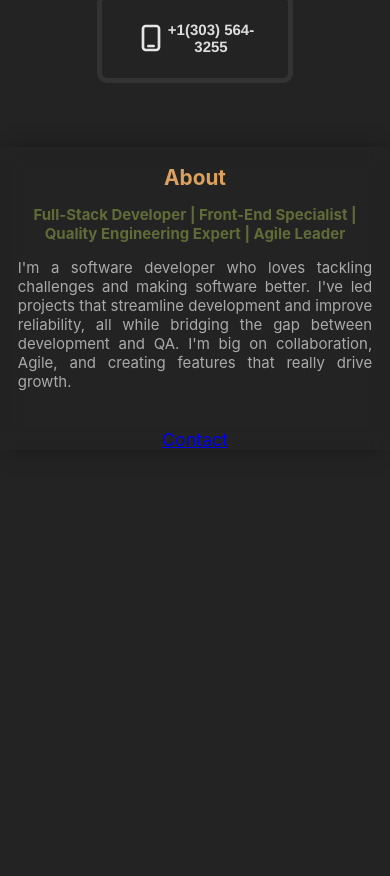
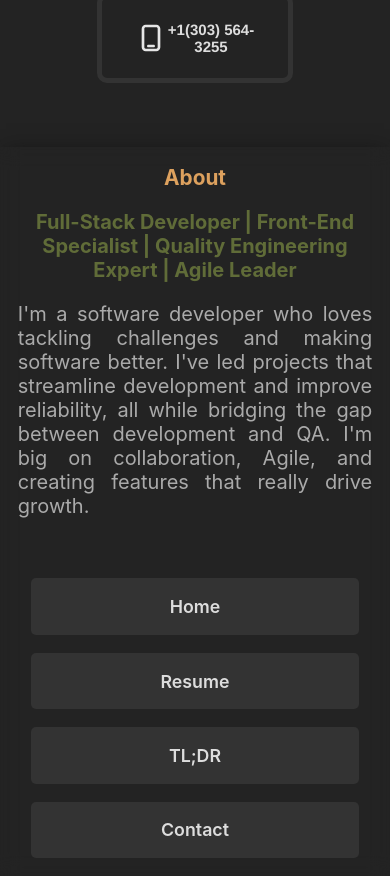
Before and after one commit to Alexbruce1/portfolio2024, a React (Create React App) app: page /contact in a window 390 px wide. Shown: the part 1526-2402 px from the top of the page. Before the commit the page ends 1994 px from the top, so only its background shows below. Built offline with nearby package versions, Linux system fonts and the light colour scheme.

Commit message:
Add some new footer nav links and styling

```diff
--- a/src/Components/Footer.css
+++ b/src/Components/Footer.css
@@ -99,41 +99,37 @@
     box-sizing: border-box;
   }
 
-  .footer-about p {
-    font-size: 15px;
-  }
-
   .footer-section {
     width: 100%;
     margin: auto;
   }
 
   .footer-contact * {
-    /* text-align: center;
-    padding: 0 10px;
-    display: flex;
-    flex-direction: column;
-    justify-content: space-between; */
-
-
     visibility: hidden;
     height: 0;
   }
 
   .footer-link {
-    /* justify-content: space-between;
-    width: 260px;
-    margin: 2em auto; */
-
-
     height: 0;
-  }
-
-  .footer-text {
-    /* font-size: 12px; */
   }
 
   .footer-link-location {
     visibility: hidden;
   }
+
+  .nav-link-container {
+    padding-bottom: 1em;
+  }
+
+  .nav-link {
+    display: block;
+    margin: 1em auto 0;
+    text-decoration: none;
+    width: 75%;
+    padding: 1em;
+    background-color: var(--background-accent-color);
+    color: var(--light-text);
+    font-weight: 600;
+    border-radius: 5px;
+  }
 }
--- a/src/Components/Footer.js
+++ b/src/Components/Footer.js
@@ -57,8 +57,11 @@ function Footer() {
             </div>
           </div>
         </div>
-        { isMobile ? <div>
-          <Link to="/contact">Contact</Link>
+        { isMobile ? <div className='nav-link-container'>
+          <Link className='nav-link' to="/">Home</Link>
+          <Link className='nav-link' to="/resume">Resume</Link>
+          <Link className='nav-link' to="/tldr">TL;DR</Link>
+          <Link className='nav-link' to="/contact">Contact</Link>
         </div> : null}
       </div>
     </div>
```
